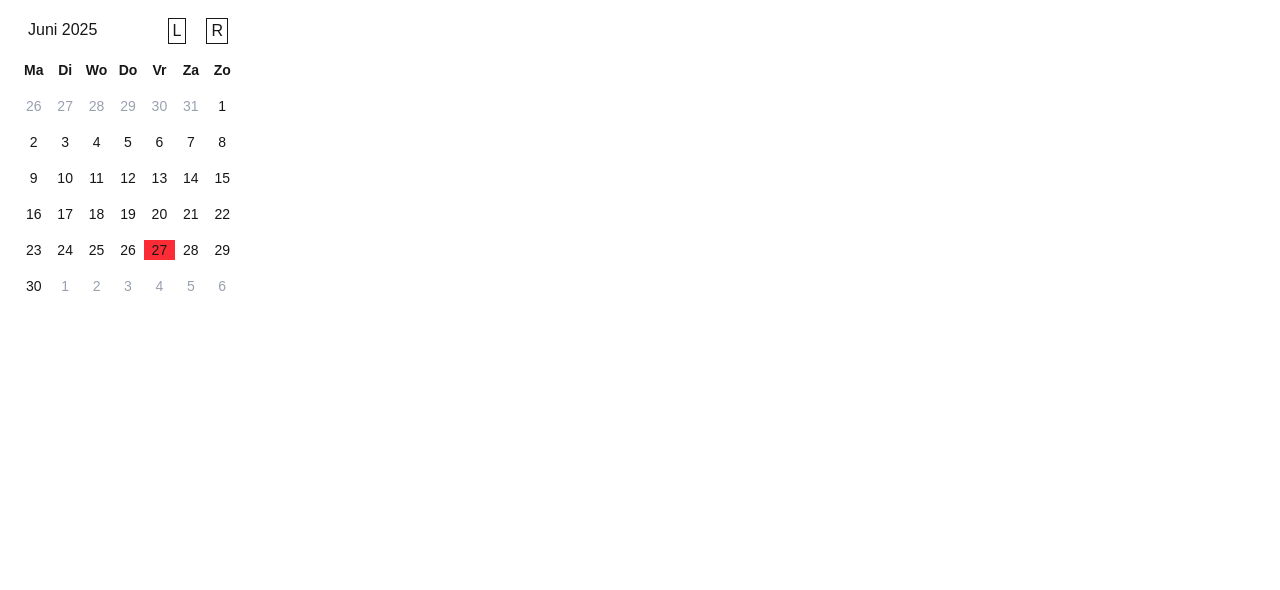
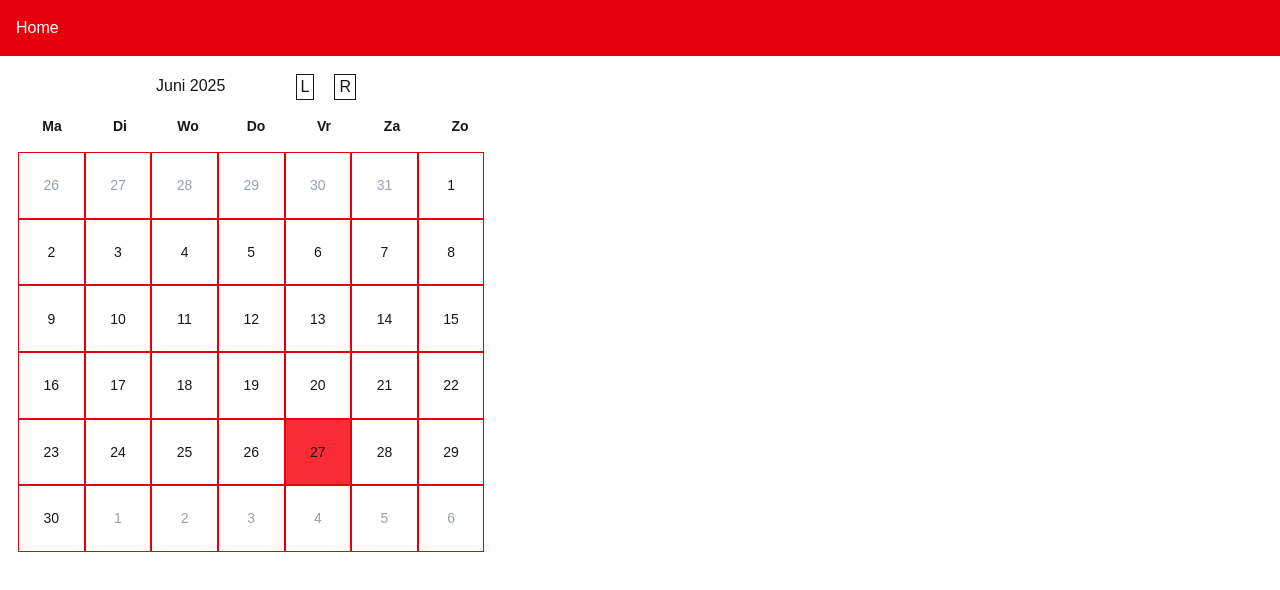
Before and after one commit to WoutSHOGENT/Middelkerke, a Next.js app in the folder middelkerke/: page /Home in a window 1280 px wide. Shown: the top 590 px of the page. Built offline with nearby package versions, Linux system fonts and the light colour scheme.

Commit message:
calender styling

```diff
--- a/middelkerke/src/app/Home/components/Calender.jsx
+++ b/middelkerke/src/app/Home/components/Calender.jsx
@@ -13,18 +13,10 @@ export default function Calender(){
     const [year, setYear] = useState(date.getFullYear());
     // const month = date.getMonth();
     const lastDateOfMonth = new Date(year, month + 1, 0).getDate();
-    var firstDayOfMonth = new Date(year, month, 1).getDay();
+    var firstDayOfMonth = new Date(year, month, 1).getDay() == 0 ? 7 : new Date(year, month, 1).getDay();
     const lastDateOfLastMonth = new Date(year, month, 0).getDate();
-    var firstDayOfNextMonth = new Date(year, month + 1).getDay();
+    var firstDayOfNextMonth = new Date(year, month + 1).getDay() == 0 ? 7 : new Date(year, month + 1).getDay();
     const dayList = [];
-
-    if(firstDayOfMonth == 0){
-        firstDayOfMonth = 7;
-    }
-
-    if(firstDayOfNextMonth == 0){
-        firstDayOfNextMonth = 7;
-    }
 
     for (let i = 0; i < firstDayOfMonth - 1; i++) {
         dayList.push({
@@ -52,10 +44,10 @@ export default function Calender(){
 
 
     return(
-        <div className="flex flex-col items-center justify-center w-1/5 h-auto p-4 border-2 border-white">
+        <div className="flex flex-col items-center justify-center w-2/5 h-auto p-4 border-2 border-white">
             <Header month={month} monthString={months[month]} year={year} setMonth={setMonth} setYear={setYear}/>
             <div>
-                <ul className="flex justify-between text-center text-sm font-semibold mb-4">
+                <ul className="flex justify-between text-center w-full text-sm font-semibold mb-4">
                     {weekdays.map((day, index) => {
                         return(
                             <li key={index} className="w-1/7">
--- a/middelkerke/src/app/Home/components/Days.jsx
+++ b/middelkerke/src/app/Home/components/Days.jsx
@@ -1,6 +1,6 @@
 export default function Days({ listOfDays = [], today }) {
     return (
-        <ul className="flex justify-between text-center text-sm flex-wrap">
+        <ul className="flex flex-wrap text-center text-sm">
             {listOfDays.map((dayObj, index) => {
                 const { date, isCurrentMonth } = dayObj;
                 const isToday =
@@ -11,9 +11,10 @@ export default function Days({ listOfDays = [], today }) {
                 return (
                     <li
                         key={index}
-                        className={`w-1/7 flex justify-center mb-4 ${
+                        className={`aspect-square flex-1 min-w-[14%] max-w-[14%] border border-red-600 flex items-center justify-center ${
                             isToday ? "bg-red-500" : ""
                         } ${!isCurrentMonth ? "text-gray-400" : ""}`}
+                        style={{ boxSizing: "border-box" }}
                     >
                         {date.getDate()}
                     </li>
--- a/middelkerke/src/app/layout.js
+++ b/middelkerke/src/app/layout.js
@@ -1,5 +1,6 @@
 import { Geist, Geist_Mono } from "next/font/google";
 import "./globals.css";
+import NavBar from "../components/NavBar";
 
 const geistSans = Geist({
   variable: "--font-geist-sans",
@@ -22,6 +23,7 @@ export default function RootLayout({ children }) {
       <body
         className={`${geistSans.variable} ${geistMono.variable} antialiased`}
       >
+        <NavBar />
         {children}
       </body>
     </html>
--- /dev/null
+++ b/middelkerke/src/components/NavBar.jsx
@@ -0,0 +1,14 @@
+import Link from "next/link";
+
+export default function NavBar() {
+    return (
+        <nav className="bg-red-600 p-4">
+            <ul className="flex space-x-6 text-white">
+                <li>
+                    <Link href="/">Home</Link>
+                </li>
+            </ul>
+        </nav>
+    )
+
+}
```
